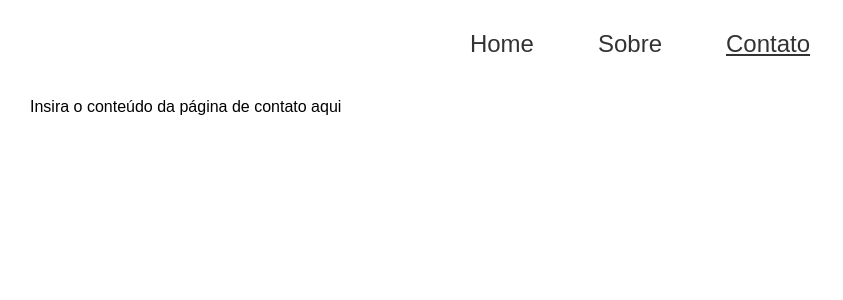
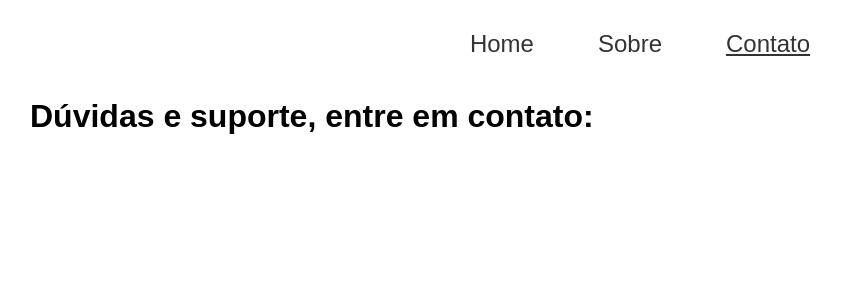
Before and after one commit to RafaelPA13/CP1-WebDev-Componentizacao-React, a React (Vite) app: page /contato in a window 1280 px wide. Shown: the top 300 px of the page, without its empty margins (0-843 px from the left). Built offline with nearby package versions, Linux system fonts and the light colour scheme.

Commit message:
Conteudo contato

```diff
--- a/src/pages/contato/index.jsx
+++ b/src/pages/contato/index.jsx
@@ -1,5 +1,5 @@
 import './styles.css';
 
 export default function Contato() {
-  return <div>Insira o conteúdo da página de contato aqui</div>;
+  return <div><h1>Dúvidas e suporte, entre em contato:</h1></div>;
 }
```
